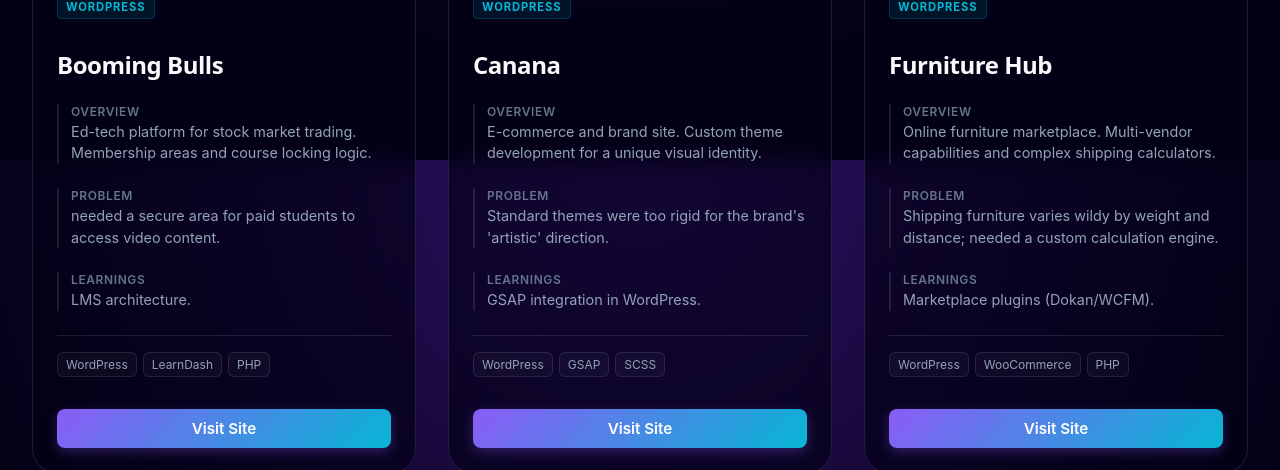
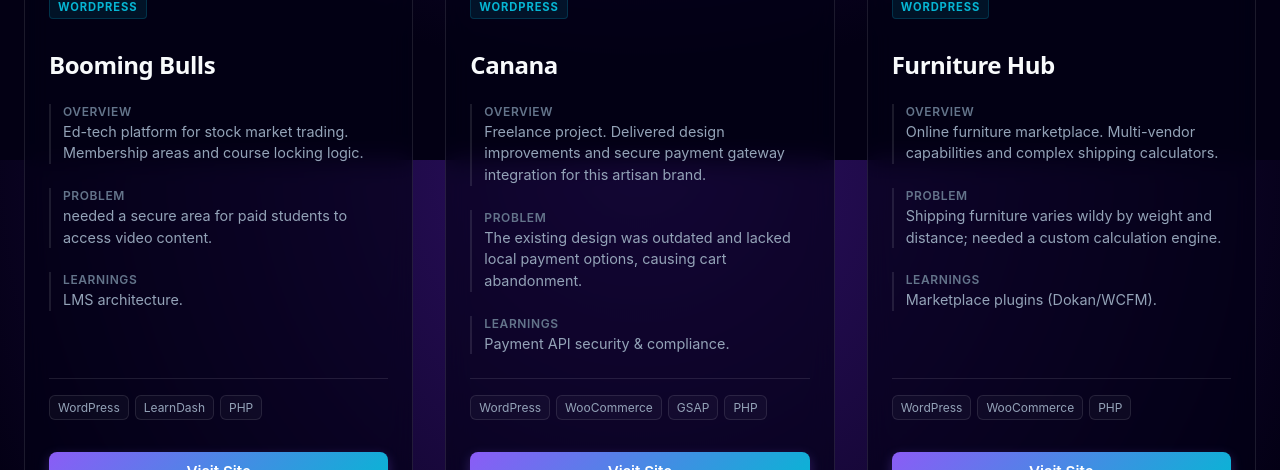
Before and after one commit to AmmarAsif-cmd/Porfolio, a React (Vite) app: page / in a window 1280 px wide. Shown: the part 3840-4310 px from the top of the page. Built offline with nearby package versions, Linux system fonts and the light colour scheme.

Commit message:
Adjust project section width for better card sizing

```diff
--- a/src/components/sections/Projects.module.css
+++ b/src/components/sections/Projects.module.css
@@ -7,11 +7,10 @@
 
 /* Custom Wide Container for Projects */
 .wideContainer {
-    max-width: 100%;
-    /* Full width */
+    max-width: 1600px;
+    /* Reduced from total full width for better card sizing */
     margin: 0 auto;
-    padding: 0 var(--space-8);
-    /* Increased side padding for full width */
+    padding: 0 var(--space-6);
     width: 100%;
 }
 
--- a/src/data/portfolio.ts
+++ b/src/data/portfolio.ts
@@ -264,12 +264,12 @@
             id: "canana",
             title: "Canana",
             category: "WordPress",
-            overview: "E-commerce and brand site. Custom theme development for a unique visual identity.",
-            problem: "Standard themes were too rigid for the brand's 'artistic' direction.",
-            role: ["Theme Developer"],
-            challenges: ["Pixel-perfect implementation of Figma designs.", "Custom animations on scroll."],
-            learnings: ["GSAP integration in WordPress.", "Advanced CSS layouts."],
-            techStack: ["WordPress", "GSAP", "SCSS"],
+            overview: "Freelance project. Delivered design improvements and secure payment gateway integration for this artisan brand.",
+            problem: "The existing design was outdated and lacked local payment options, causing cart abandonment.",
+            role: ["Freelance Developer", "Theme Developer"],
+            challenges: ["Integrating specific local payment gateways.", "Refining the UI for a premium, artistic feel."],
+            learnings: ["Payment API security & compliance.", "UX-driven design iteration."],
+            techStack: ["WordPress", "WooCommerce", "GSAP", "PHP"],
             image: "/cananaeg.com_.png",
             link: "https://cananaeg.com/",
         },
```
